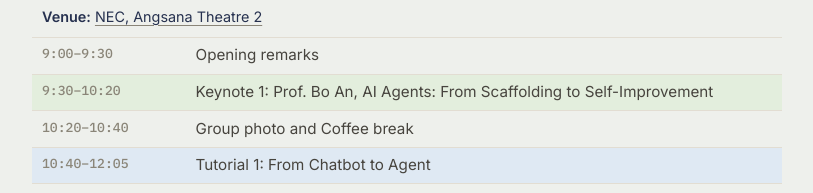
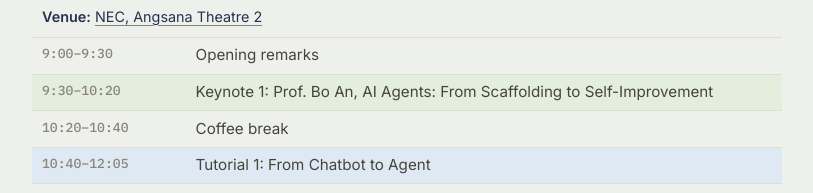
Before and after one commit to AgentForgeWorkshop/workshop-site, a plain HTML site: page index.html in a window 1280 px wide. Shown: the part 3380-3573 px from the top of the page, without its empty margins (233-1046 px from the left). Drawn offline with Linux system fonts and the light colour scheme.

Commit message:
Simplify coffee break description in agenda
Updated the agenda to remove 'Group photo and' from the coffee break description.

```diff
--- a/index.html
+++ b/index.html
@@ -571,7 +571,7 @@
           <table class="agenda">
             <tr><td class="time">9:00–9:30</td><td>Opening remarks</td></tr>
             <tr class="ev-keynote"><td class="time">9:30–10:20</td><td>Keynote 1: Prof. Bo An, AI Agents: From Scaffolding to Self-Improvement</td></tr>
-            <tr><td class="time">10:20–10:40</td><td>Group photo and Coffee break</td></tr>
+            <tr><td class="time">10:20–10:40</td><td>Coffee break</td></tr>
             <tr class="ev-tutorial"><td class="time">10:40–12:05</td><td>Tutorial 1: From Chatbot to Agent</td></tr>
             <tr><td class="time">12:05–13:05</td><td>Lunch</td></tr>
             <tr class="ev-tutorial"><td class="time">13:05–14:30</td><td>Tutorial 2: Agentic memory</td></tr>
```
